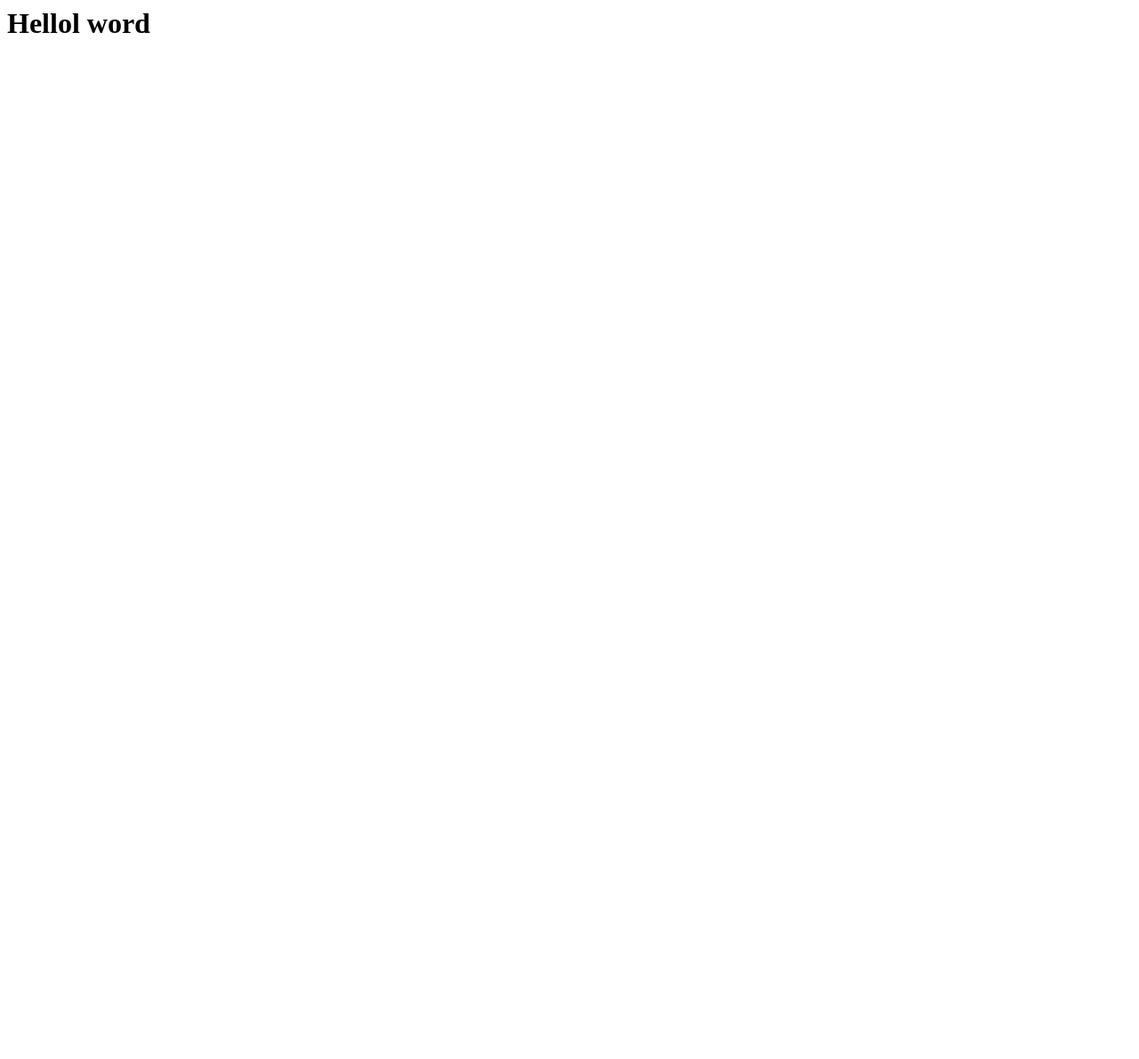
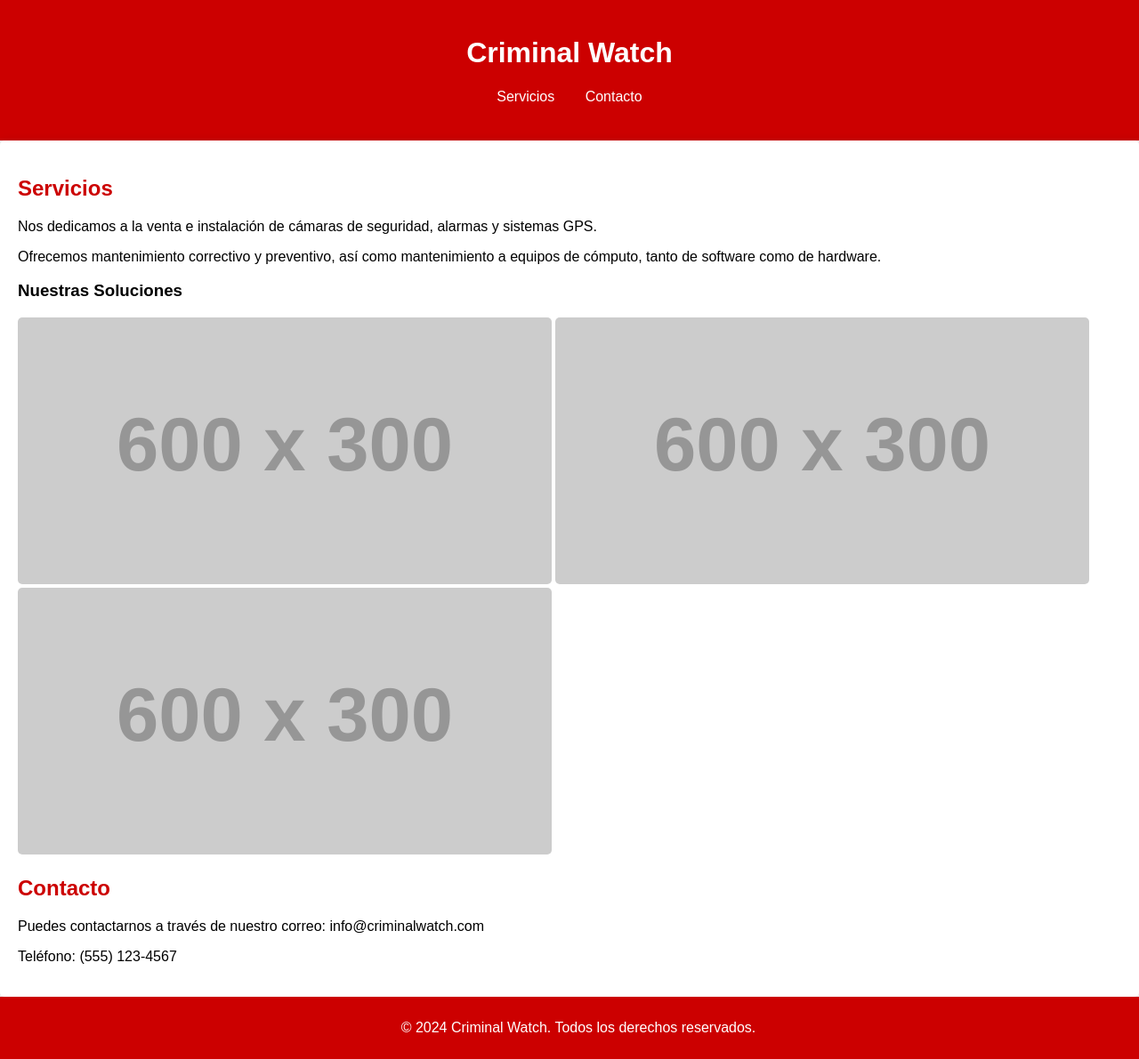
Before and after one commit to seguridadcctv/github-pages-crimi, a plain HTML site: page index.html in a window 1280 px wide. Shown: the whole page at 89% size. Before the commit the page ends 800 px from the top, so only its background shows below. Drawn offline with Linux system fonts and the light colour scheme; placeholder pictures from the web are drawn by us.

Commit message:
Update index.html

```diff
--- a/index.html
+++ b/index.html
@@ -1 +1,87 @@
-<h1>Hellol word</h1>
+<!DOCTYPE html>
+<html lang="es">
+<head>
+    <meta charset="UTF-8">
+    <meta name="viewport" content="width=device-width, initial-scale=1.0">
+    <title>Criminal Watch</title>
+    <style>
+        body {
+            font-family: Arial, sans-serif;
+            margin: 0;
+            padding: 0;
+            background-color: #f4f4f4;
+        }
+        header {
+            background-color: #c00;
+            color: #fff;
+            padding: 20px;
+            text-align: center;
+        }
+        nav {
+            margin: 20px 0;
+        }
+        nav a {
+            color: #fff;
+            margin: 0 15px;
+            text-decoration: none;
+        }
+        main {
+            padding: 20px;
+            background-color: #fff;
+            border-radius: 5px;
+            box-shadow: 0 0 10px rgba(0, 0, 0, 0.1);
+        }
+        h2 {
+            color: #c00;
+        }
+        img {
+            max-width: 100%;
+            height: auto;
+            border-radius: 5px;
+        }
+        footer {
+            text-align: center;
+            padding: 10px;
+            background-color: #c00;
+            color: #fff;
+            position: relative;
+            bottom: 0;
+            width: 100%;
+        }
+    </style>
+</head>
+<body>
+
+<header>
+    <h1>Criminal Watch</h1>
+    <nav>
+        <a href="#servicios">Servicios</a>
+        <a href="#contacto">Contacto</a>
+    </nav>
+</header>
+
+<main>
+    <section id="servicios">
+        <h2>Servicios</h2>
+        <p>Nos dedicamos a la venta e instalación de cámaras de seguridad, alarmas y sistemas GPS.</p>
+        <p>Ofrecemos mantenimiento correctivo y preventivo, así como mantenimiento a equipos de cómputo, tanto de software como de hardware.</p>
+
+        <h3>Nuestras Soluciones</h3>
+        <img src="https://via.placeholder.com/600x300?text=Cámaras+de+Seguridad" alt="Cámaras de Seguridad">
+        <img src="https://via.placeholder.com/600x300?text=Alarmas" alt="Alarmas">
+        <img src="https://via.placeholder.com/600x300?text=Equipos+de+Cómputo" alt="Equipos de Cómputo">
+    </section>
+
+    <section id="contacto">
+        <h2>Contacto</h2>
+        <p>Puedes contactarnos a través de nuestro correo: info@criminalwatch.com</p>
+        <p>Teléfono: (555) 123-4567</p>
+    </section>
+</main>
+
+<footer>
+    <p>&copy; 2024 Criminal Watch. Todos los derechos reservados.</p>
+</footer>
+
+</body>
+</html>
```
